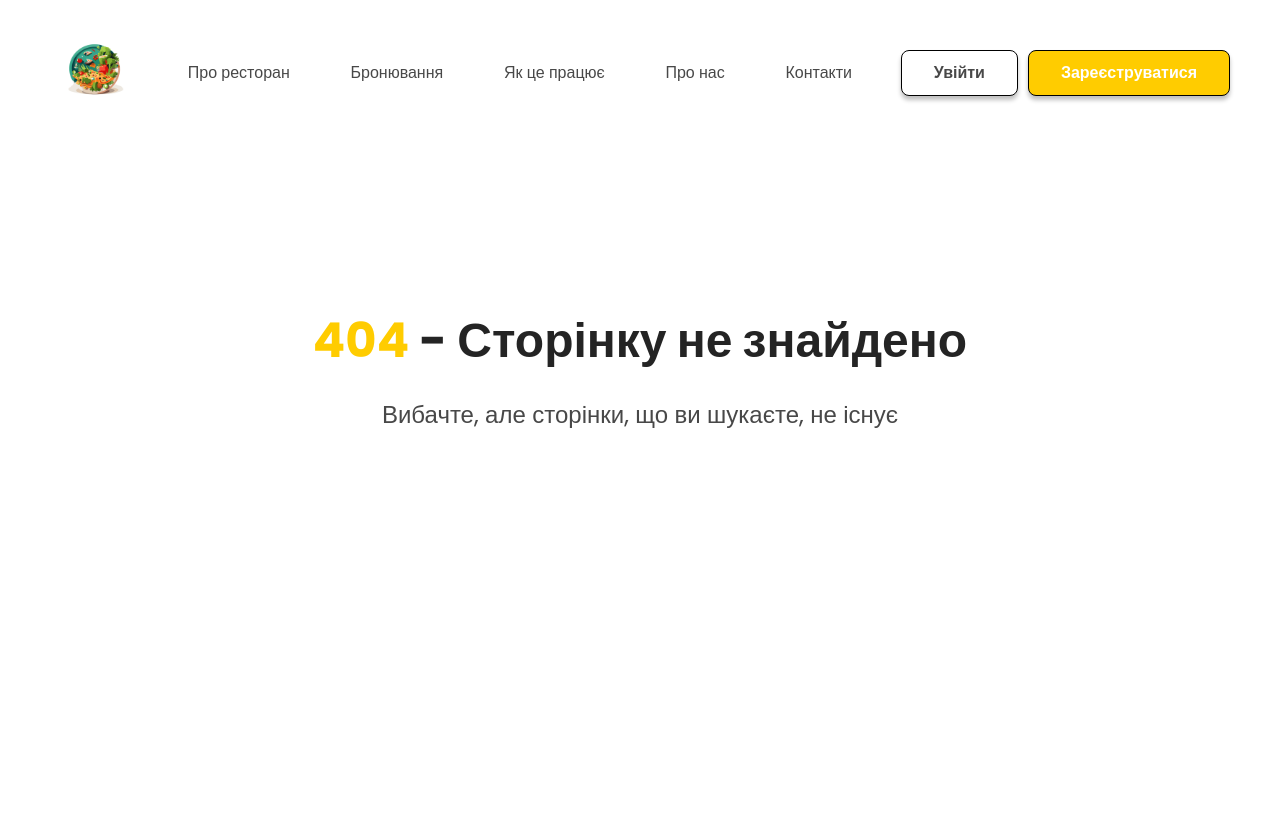
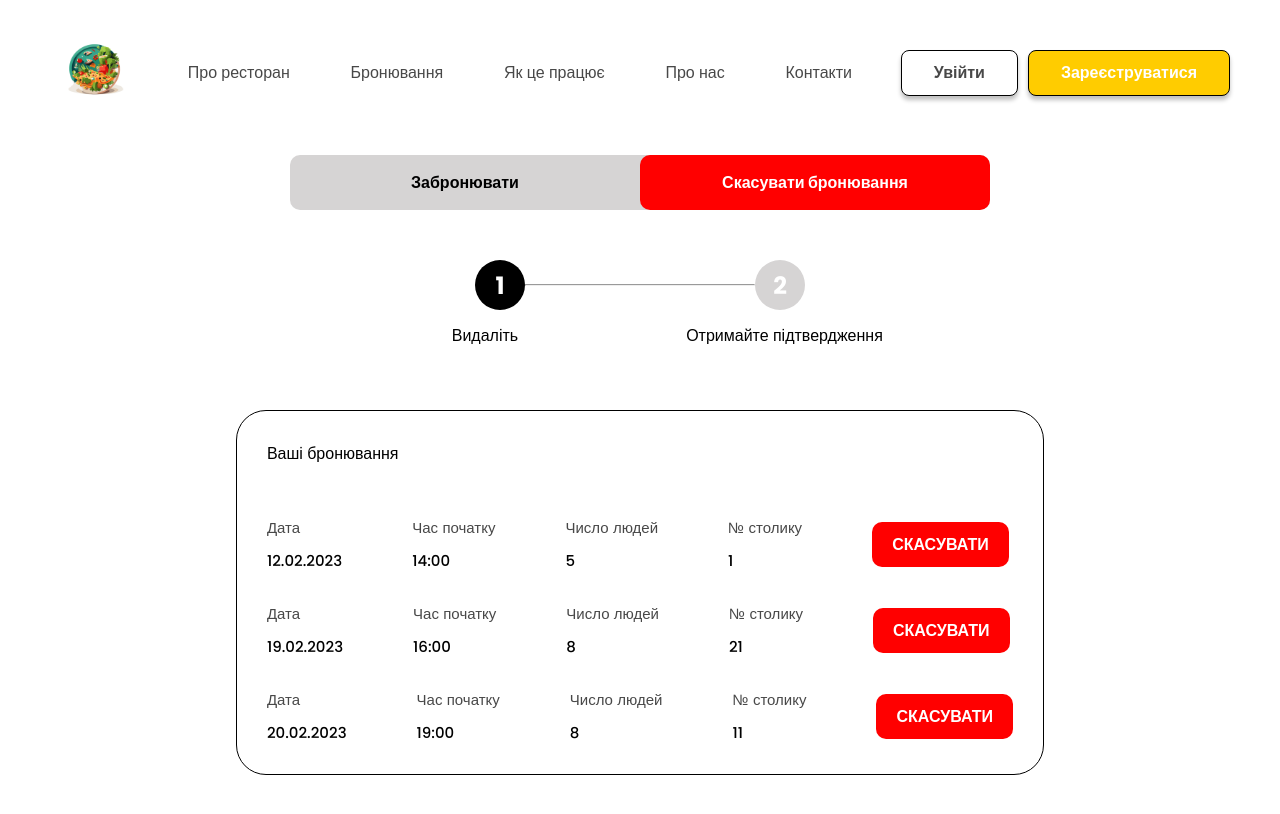
Before and after one commit to zagrebelnio/table-reserve-front, a Next.js app: page /reservation/cancel in a window 1280 px wide. Before the commit this address had no page. Shown: the top 814 px of the page. Built offline with nearby package versions, Linux system fonts and the light colour scheme.

Commit message:
add reservation/cancel page

```diff
--- /dev/null
+++ b/src/app/(pages)/reservation/cancel/page.js
@@ -0,0 +1,55 @@
+'use client';
+import Link from 'next/link';
+import styles from './page.module.css';
+import StepProgress from '@/app/ui/stepProgress';
+import ReservationItem from '@/app/ui/reservationItem';
+import RESERVATIONS from '@/app/store/reservations';
+import { useState } from 'react';
+import { CtaButton } from '@/app/ui/buttons';
+
+export default function NewReservation() {
+  const steps = [
+    {
+      number: 1,
+      title: 'Видаліть',
+    },
+    {
+      number: 2,
+      title: 'Отримайте підтвердження',
+    },
+  ];
+
+  const [currentStep, setCurrentStep] = useState(1);
+
+  return (
+    <main className={styles.main}>
+      <section className={styles.content}>
+        <div className={styles.links}>
+          <Link href="/reservation/new">Забронювати</Link>
+          <Link className={styles.selected} href="/reservation/cancel">
+            Скасувати бронювання
+          </Link>
+        </div>
+        <StepProgress steps={steps} current={currentStep} />
+        {currentStep === 1 && (
+          <div className={styles.reservationsContainer}>
+            <p>Ваші бронювання</p>
+            <ul className={styles.reservationsList}>
+              {RESERVATIONS.map((reservation) => (
+                <li key={reservation.id} className={styles.reservationItem}>
+                  <ReservationItem reservation={reservation} />
+                  <CtaButton onClick={() => setCurrentStep(2)} type="delete">
+                    Скасувати
+                  </CtaButton>
+                </li>
+              ))}
+            </ul>
+          </div>
+        )}
+        {currentStep === 2 && (
+          <p className={styles.result}>Бронювання успішно видалено!</p>
+        )}
+      </section>
+    </main>
+  );
+}
--- /dev/null
+++ b/src/app/(pages)/reservation/cancel/page.module.css
@@ -0,0 +1,58 @@
+.content {
+  display: flex;
+  flex-direction: column;
+  padding: 50px 0;
+  align-items: center;
+  gap: 50px;
+}
+
+.links {
+  display: flex;
+  border-radius: 10px;
+  background-color: var(--reservation-bg-color);
+}
+
+.links a {
+  font-size: 16px;
+  font-weight: bold;
+  border-radius: 10px;
+  padding: 15px 0;
+  width: 350px;
+  text-align: center;
+}
+
+.selected {
+  background-color: var(--delete-btn-color);
+  color: var(--bg-color);
+}
+
+.reservationsContainer {
+  margin-top: 50px;
+  display: flex;
+  flex-direction: column;
+  gap: 50px;
+  border: 1px solid var(--fg-color);
+  border-radius: 30px;
+  padding: 30px;
+}
+
+.reservationsList {
+  list-style-type: none;
+  display: flex;
+  flex-direction: column;
+  gap: 30px;
+}
+
+.reservationItem {
+  display: flex;
+  gap: 70px;
+  align-items: center;
+}
+
+.result {
+  font-size: 40px;
+  font-weight: 500;
+  color: var(--fg-color);
+  margin-top: 50px;
+  width: 700px;
+}
```
